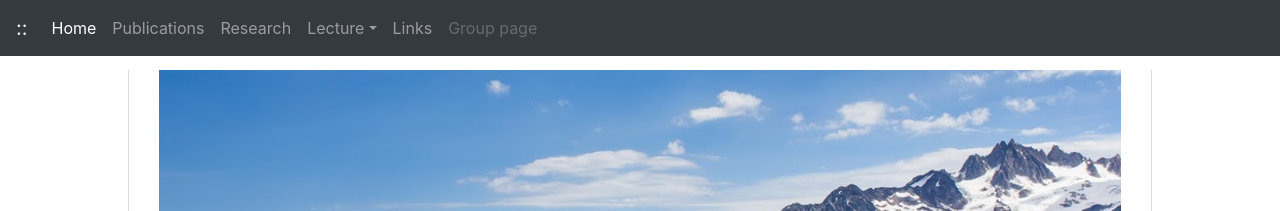
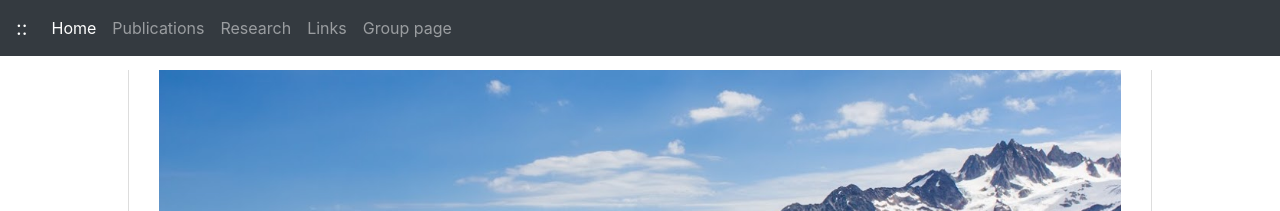
Before and after one commit to jhgoh/jhgoh.github.io, a Jekyll site: the page built from index.html, in a window 1280 px wide. Shown: the top 211 px of the page. Built offline with Jekyll 4.4.1, drawn with Linux system fonts in a browser that asks for light colours; nearby versions of some CDN libraries.

Commit message:
Update header.html

```diff
--- a/_includes/header.html
+++ b/_includes/header.html
@@ -16,18 +16,18 @@
           <li class="nav-item {%if page.title == 'Research'%}active{%endif%}">
             <a class="nav-link" href="Research">Research</a>
           </li>
-          <li class="nav-item dropdown">
+<!--          <li class="nav-item dropdown">
             <a class="nav-link dropdown-toggle" href="#" id="dropdown01" data-toggle="dropdown" aria-haspopup="true" aria-expanded="false">Lecture</a>
             <div class="dropdown-menu" aria-labelledby="dropdown01">
               <a class="dropdown-item" href="Lecture/2018-Spring-Grad-ElectroDynamics">2018 봄 대학원 전자기학</a>
               <a class="dropdown-item" href="Lecture/2018-Spring-EMPractice">2018 봄 전자기학 연습</a>
             </div>
-          </li>
+          </li>-->
           <li class="nav-item {%if page.title == 'Links'%}active{%endif%}">
             <a class="nav-link" href="Links">Links</a>
           </li>
           <li class="nav-item {%if page.title == 'Group'%}active{%endif%}">
-            <a class="nav-link disabled" href="#">Group page</a>
+            <a class="nav-link" href="https://hep.khu.ac.kr">Group page</a>
           </li>
         </ul>
 <!--
```
